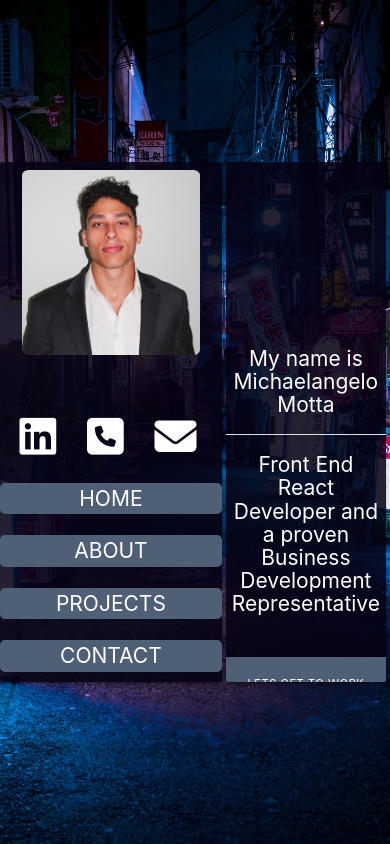
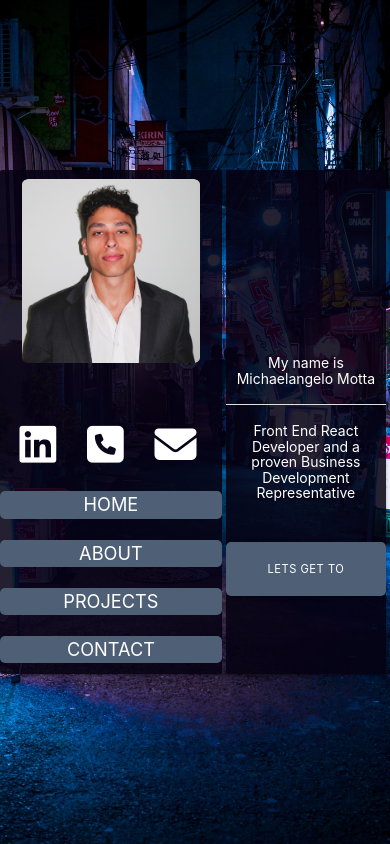
Before and after one commit to SyntaxMotta/Portfolio, a React (Create React App) app: page / in a window 390 px wide. Built offline with nearby package versions, Linux system fonts and the light colour scheme; the HTML template or start-up script is replaced by a standard one.

Commit message:
more responsive cleanup

```diff
--- a/src/App.css
+++ b/src/App.css
@@ -196,7 +196,7 @@ body {
   }
 
   .grid {
-    grid-template-columns: 1fr 1fr;
+    grid-template-columns: 1fr 2fr;
   }
 
   .project__content {
@@ -233,7 +233,7 @@ body {
 
 @media (max-width: 480px) {
   .section-heading {
-    font-size: 1.5rem !important;
+    font-size: 1rem !important;
   }
   .sub-heading {
     font-size: 1.2rem;
@@ -252,6 +252,10 @@ body {
 
   .home__workBtn {
     font-size: .8rem;
+  }
+
+  .Home > .center-align {
+    margin-top: 100px;
   }
 
   .about__resumeBlock > ul {
--- a/src/Components/layout/navbar.css
+++ b/src/Components/layout/navbar.css
@@ -82,7 +82,7 @@
 
 @media (max-height: 850px) {
   .nav li a {
-    font-size: 1.5rem;
+    font-size: 1.3rem;
   }
 
   .navbar__icon {
```
